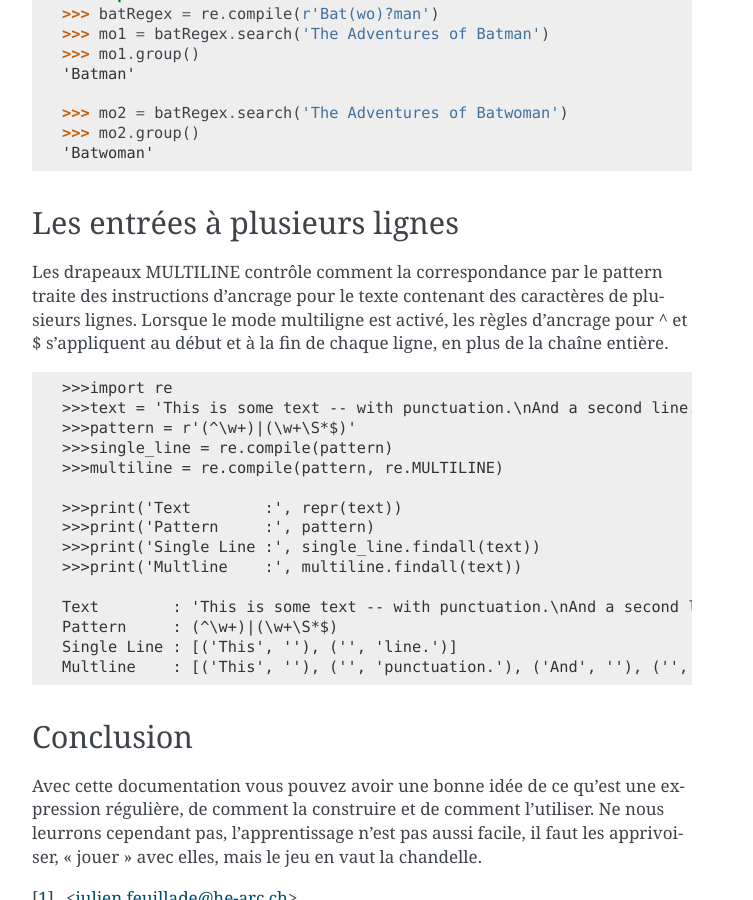
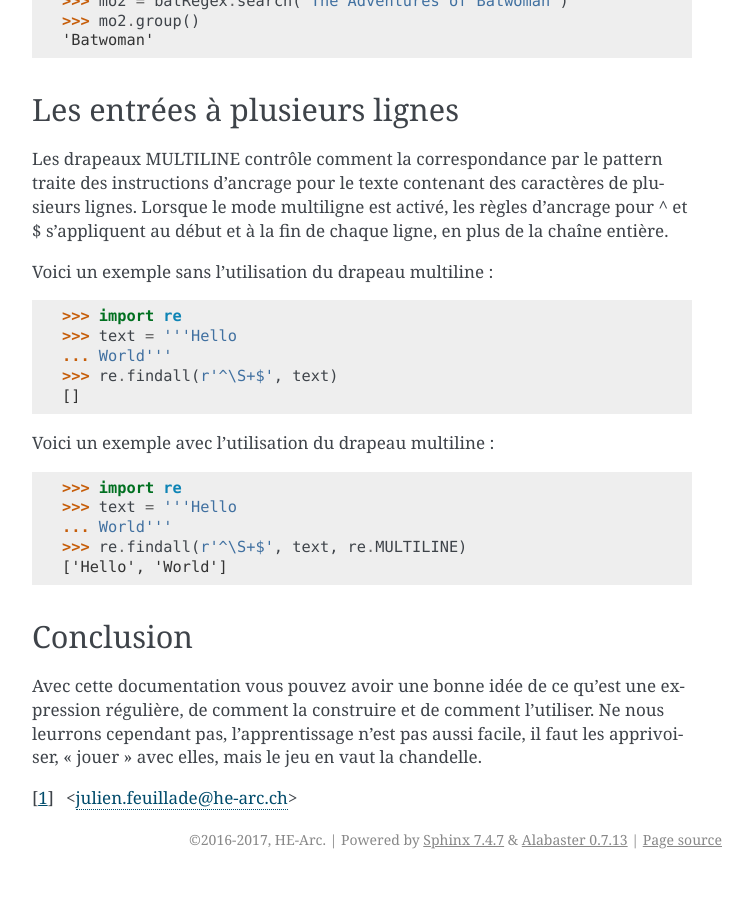
Before and after one commit to HE-Arc/livre-python, a Sphinx documentation site: the page built from source/re/index.rst, in a window 1280 px wide and 900 px high, scrolled down 3797 px. Shown: the whole window, without its empty margins (388-1141 px from the left). Built offline with Sphinx 7.4.7, drawn with Linux system fonts in a browser that asks for light colours; after the commit the page ends 4676 px from its top, so only the background shows below that; some of the changed text lies outside the part shown.

Commit message:
Changement exemple pour les flags multiline (ça parait plus simple maintenant)

```diff
--- a/source/re/index.rst
+++ b/source/re/index.rst
@@ -196,23 +193,25 @@ Les entrées à plusieurs lignes
 
 Les drapeaux MULTILINE contrôle comment la correspondance par le pattern traite des instructions d'ancrage pour le texte contenant des caractères de plusieurs lignes. Lorsque le mode multiligne est activé, les règles d'ancrage pour ^ et $ s'appliquent au début et à la fin de chaque ligne, en plus de la chaîne entière.
 
+Voici un exemple sans l'utilisation du drapeau multiline :
+
 .. code:: pycon
 
-    >>>import re
-    >>>text = 'This is some text -- with punctuation.\nAnd a second line.'
-    >>>pattern = r'(^\w+)|(\w+\S*$)'
-    >>>single_line = re.compile(pattern)
-    >>>multiline = re.compile(pattern, re.MULTILINE)
+    >>> import re
+    >>> text = '''Hello
+    ... World'''
+    >>> re.findall(r'^\S+$', text)
+    []
 
-    >>>print('Text        :', repr(text))
-    >>>print('Pattern     :', pattern)
-    >>>print('Single Line :', single_line.findall(text))
-    >>>print('Multline    :', multiline.findall(text))
+Voici un exemple avec l'utilisation du drapeau multiline :
 
-    Text        : 'This is some text -- with punctuation.\nAnd a second line.'
-    Pattern     : (^\w+)|(\w+\S*$)
-    Single Line : [('This', ''), ('', 'line.')]
-    Multline    : [('This', ''), ('', 'punctuation.'), ('And', ''), ('', 'line.')]
+.. code:: pycon
+
+    >>> import re
+    >>> text = '''Hello
+    ... World'''
+    >>> re.findall(r'^\S+$', text, re.MULTILINE)
+    ['Hello', 'World']
 
 Conclusion
 ----------
```
Also changed, not shown: other parts of source/re/index.rst (+2 -5 lines).
